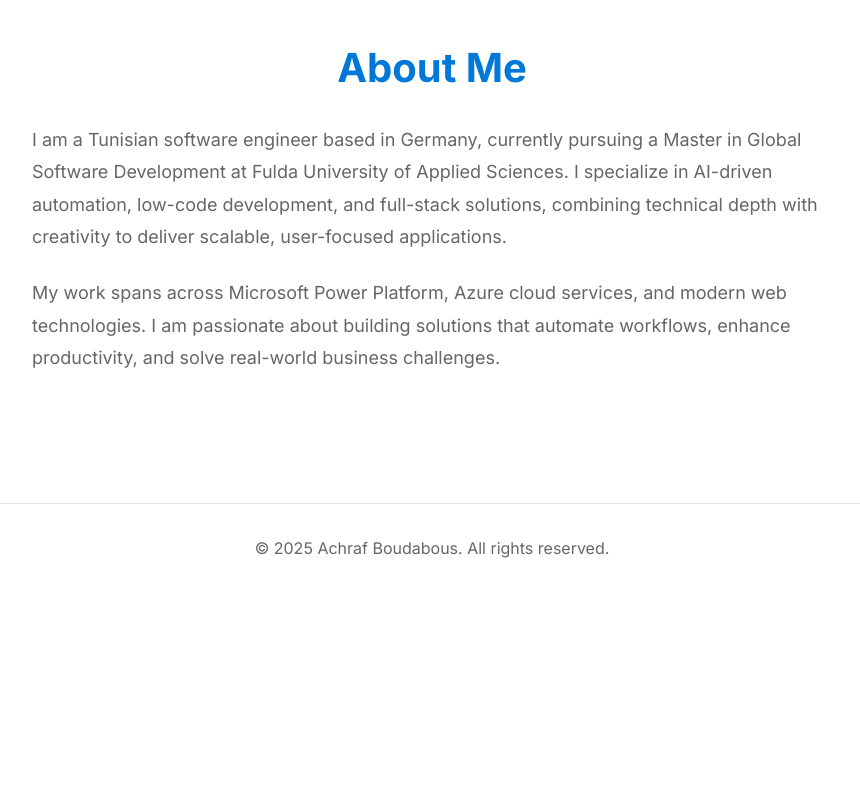
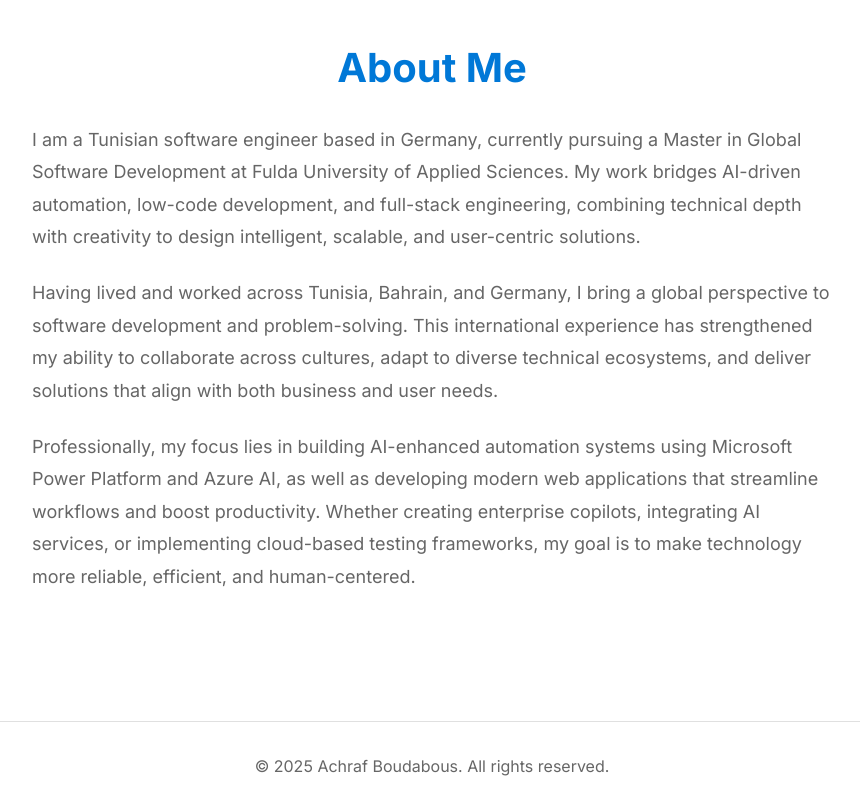
Before and after one commit to AchrafBoudabous/achraf-portfolio, a Next.js app: page / in a window 1280 px wide. Shown: the part 720-1532 px from the top of the page, without its empty margins (208-1068 px from the left). Before the commit the page ends 1313 px from the top, so only its background shows below. Built offline with nearby package versions, Linux system fonts and the light colour scheme.

Commit message:
Update bio data

```diff
--- a/src/app/page.js
+++ b/src/app/page.js
@@ -81,15 +81,23 @@ export default function Home() {
     <h3>About Me</h3>
     <p>
       I am a Tunisian software engineer based in Germany, currently pursuing a Master in Global Software Development
-            at Fulda University of Applied Sciences. I specialize in AI-driven automation, low-code development, and full-stack
-            solutions, combining technical depth with creativity to deliver scalable, user-focused applications.
+      at Fulda University of Applied Sciences. My work bridges AI-driven automation, low-code development, and full-stack
+      engineering, combining technical depth with creativity to design intelligent, scalable, and user-centric solutions.
     </p>
     <p>
-            My work spans across Microsoft Power Platform, Azure cloud services, and modern web technologies.
-            I am passionate about building solutions that automate workflows, enhance productivity, and solve real-world business challenges.
+      Having lived and worked across Tunisia, Bahrain, and Germany, I bring a global perspective to software development and
+      problem-solving. This international experience has strengthened my ability to collaborate across cultures, adapt to
+      diverse technical ecosystems, and deliver solutions that align with both business and user needs.
+    </p>
+    <p>
+      Professionally, my focus lies in building AI-enhanced automation systems using Microsoft Power Platform and Azure AI,
+      as well as developing modern web applications that streamline workflows and boost productivity. Whether creating enterprise
+      copilots, integrating AI services, or implementing cloud-based testing frameworks, my goal is to make technology more reliable,
+      efficient, and human-centered.
     </p>
   </div>
 </section>
+
     </main>
   );
 }
```
Also changed, not shown: src/data/about.js (+5 -4 lines). Lines whose indentation alone changed are shown as unchanged.
